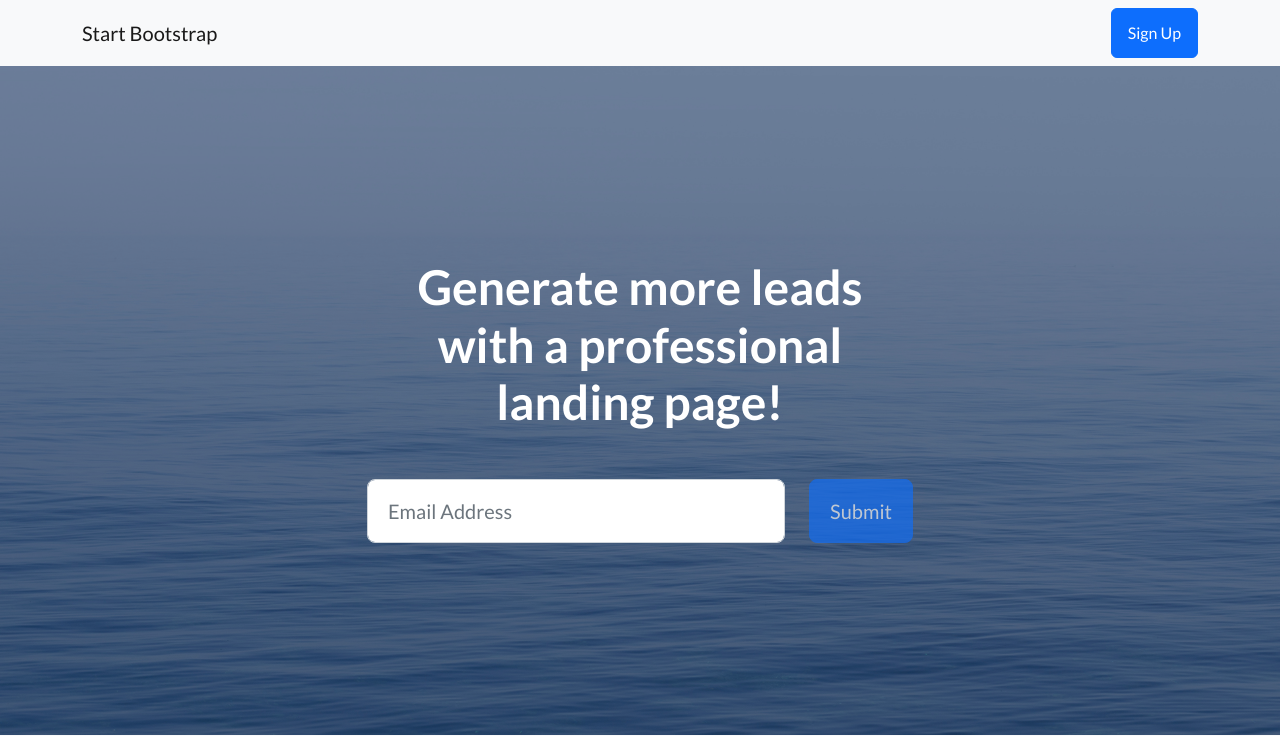
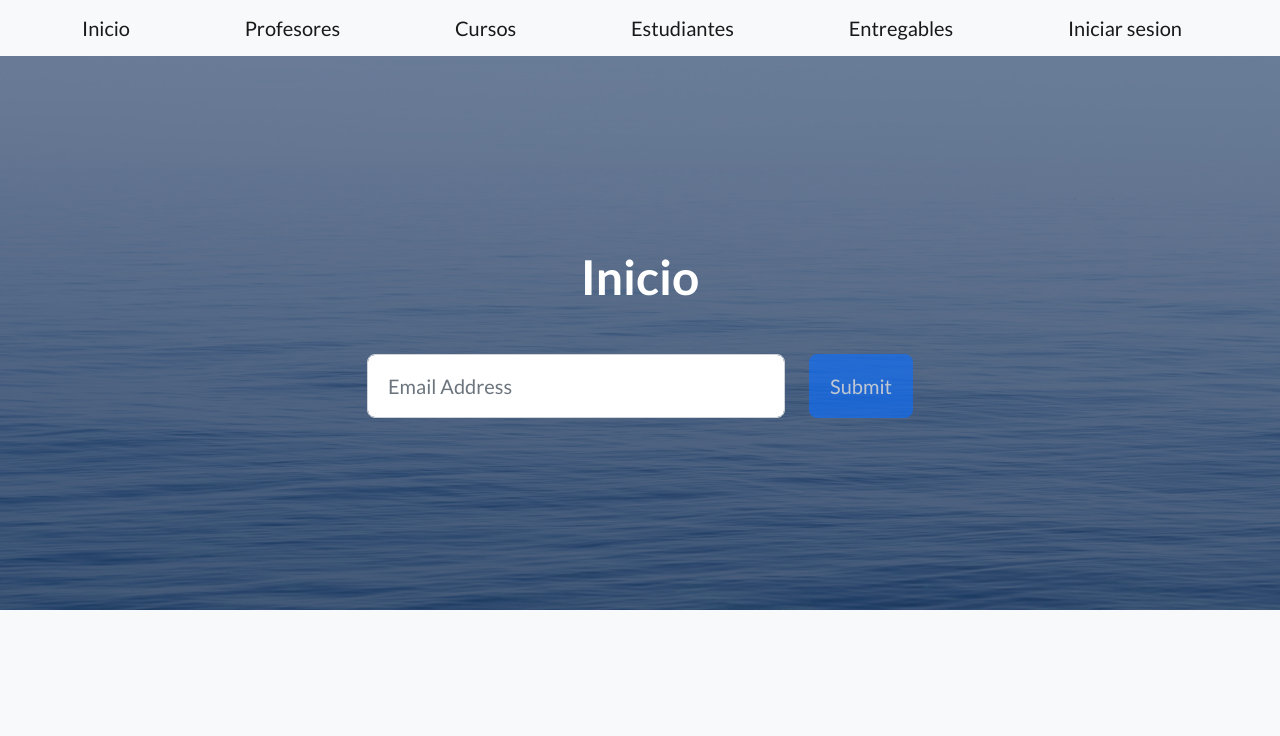
Before and after one commit to luuuK22/3era-Preentrega-Luca-veintemilla-dominguez, a Django app: page /appdeprueba/inicio in a window 1280 px wide. Shown: the top 736 px of the page. Run offline with Django 4.2, Linux system fonts and the light colour scheme; some libraries are stand-ins or nearby versions.

Commit message:
5 commit

```diff
--- a/3era preentrega luca veintemilla dominguez/appdeprueba/models.py
+++ b/3era preentrega luca veintemilla dominguez/appdeprueba/models.py
@@ -10,12 +10,14 @@ class Estudiante(models.Model):
     nombre = models.CharField(max_length=40)
     apellido = models.CharField(max_length=20)
     email = models.EmailField(max_length=40)
+    DNI = models.CharField(max_length=40)
 
 class Profesor(models.Model):
     nombre = models.CharField(max_length=40)
     apellido = models.CharField(max_length=20)
     email = models.EmailField(max_length=40)
-    apellido = models.CharField(max_length=30)
+
+
 
 class Entregable(models.Model):
     nombre = models.CharField(max_length=30)
--- /dev/null
+++ b/3era preentrega luca veintemilla dominguez/appdeprueba/templates/appdeprueba/Profesor.html
@@ -0,0 +1,6 @@
+{% extends "appdeprueba/padre.html" %}
+{% load static %}
+
+{% block title %} Profes {% endblock title %}
+
+{% block heading %} Profes {% endblock heading %}
--- /dev/null
+++ b/3era preentrega luca veintemilla dominguez/appdeprueba/templates/appdeprueba/entregable.html
@@ -0,0 +1,6 @@
+{% extends "appdeprueba/padre.html" %}
+{% load static %}
+
+{% block title %} entregables {% endblock title %}
+
+{% block heading %} entregables {% endblock heading %}
--- /dev/null
+++ b/3era preentrega luca veintemilla dominguez/appdeprueba/templates/appdeprueba/inicio.html
@@ -0,0 +1,18 @@
+{% extends "appdeprueba/padre.html" %}
+{% load static %}
+{% block title %} inicio {% endblock title %}
+
+{%  block main %}
+<h1>Pagina de inicio</h1>
+
+    <p>
+        Lorem ipsum, dolor sit amet consectetur adipisicing elit. Repudiandae quo assumenda earum sed dolore amet adipisci officiis, cupiditate molestiae ad nobis cum ipsa aspernatur? Dolore tempora ipsum qui deserunt atque.
+
+
+    </p>
+
+
+
+
+
+{% endblock main %}
--- a/3era preentrega luca veintemilla dominguez/appdeprueba/templates/appdeprueba/index.html
+++ b/3era preentrega luca veintemilla dominguez/appdeprueba/templates/appdeprueba/padre.html
@@ -7,7 +7,7 @@
         <meta name="viewport" content="width=device-width, initial-scale=1, shrink-to-fit=no" />
         <meta name="description" content="" />
         <meta name="author" content="" />
-        <title>Landing Page - Start Bootstrap Theme</title>
+        <title>{% block title %} Inicio {% endblock title %} </title>
         <!-- Favicon-->
         <link rel="icon" type="image/x-icon" href= "{% static 'assets/favicon.ico' %}" />
         <!-- Bootstrap icons-->
@@ -19,10 +19,17 @@
     </head>
     <body>
         <!-- Navigation-->
+
         <nav class="navbar navbar-light bg-light static-top">
             <div class="container">
-                <a class="navbar-brand" href="#!">Start Bootstrap</a>
-                <a class="btn btn-primary" href="#signup">Sign Up</a>
+                <a class="navbar-brand" href="{% url 'inicio' %}">Inicio</a>
+                <a class="navbar-brand" href="{% url 'Profes' %}">Profesores</a>
+                <a class="navbar-brand" href="{% url 'Cursos' %}">Cursos</a>
+                <a class="navbar-brand" href="{% url 'Alumnos' %}">Estudiantes</a>
+                <a class="navbar-brand" href="{% url 'Entregables' %}">Entregables</a>
+                <a class="navbar-brand" href="{% url 'Iniciar sesion' %}">Iniciar sesion</a>
+
+
             </div>
         </nav>
         <!-- Masthead-->
@@ -32,7 +39,7 @@
                     <div class="col-xl-6">
                         <div class="text-center text-white">
                             <!-- Page heading-->
-                            <h1 class="mb-5">Generate more leads with a professional landing page!</h1>
+                            <h1 class="mb-5">{% block heading %} Inicio {% endblock heading %}</h1>
                             <!-- Signup form-->
                             <!-- * * * * * * * * * * * * * * *-->
                             <!-- * * SB Forms Contact Form * *-->
@@ -134,7 +141,7 @@
                 <div class="row">
                     <div class="col-lg-4">
                         <div class="testimonial-item mx-auto mb-5 mb-lg-0">
-                            <img class="img-fluid rounded-circle mb-3" src="assets/img/testimonials-1.jpg" alt="..." />
+                            <img class="img-fluid rounded-circle mb-3" src="{% static 'assets/img/testimonials-1.jpg %'} alt="..." />
                             <h5>Margaret E.</h5>
                             <p class="font-weight-light mb-0">"This is fantastic! Thanks so much guys!"</p>
                         </div>
@@ -201,6 +208,11 @@
                 </div>
             </div>
         </section>
+
+        {% block contenidoquecambia %}
+
+
+            {%  endblock  %}
         <!-- Footer-->
         <footer class="footer bg-light">
             <div class="container">
@@ -232,6 +244,8 @@
                     </div>
                 </div>
             </div>
+
+
         </footer>
         <!-- Bootstrap core JS-->
         <script src="https://cdn.jsdelivr.net/npm/bootstrap@5.2.3/dist/js/bootstrap.bundle.min.js"></script>
--- a/3era preentrega luca veintemilla dominguez/appdeprueba/urls.py
+++ b/3era preentrega luca veintemilla dominguez/appdeprueba/urls.py
@@ -7,9 +7,12 @@ from appdeprueba import views
 urlpatterns = [
 
 
-    path("inicio",views.home),
-    path("cursos/",views.cursos),
-    path("alumnos/",views.alumnos),
-    path("profes/",views.profesores)
+    path("inicio",views.home,name="inicio"),
+    path("cursos/",views.cursos, name="Cursos"),
+    path("alumnos/",views.alumnos,name="Alumnos"),
+    path("profes/",views.profesores,name="Profes"),
+    path("entregables/",views.entregables,name="Entregables"),
+    path("Iniciar_sesion/",views.iniciar_sesion,name="Iniciar sesion")
+
 
 ]
--- a/3era preentrega luca veintemilla dominguez/appdeprueba/views.py
+++ b/3era preentrega luca veintemilla dominguez/appdeprueba/views.py
@@ -4,13 +4,19 @@ from django.shortcuts import HttpResponse
 
 
 def home(request):
-    return render(request, "appdeprueba/index.html")
+    return render(request, "appdeprueba/inicio.html")
 
 def cursos(request):
-    return render(request, "cursos.html")
+    return render(request, "appdeprueba/cursos.html")
 
 def profesores(request):
-    return HttpResponse("vista de profes")
+    return render(request, "appdeprueba/Profesor.html")
 
 def alumnos(request):
-    return HttpResponse("vista de alumnos")
+    return  render(request, "appdeprueba/Estudiantes.html")
+
+def entregables(request):
+    return render(request, "appdeprueba/entregables.html")
+
+def iniciar_sesion(request):
+    return render(request, "appdeprueba/iniciar_sesion.html")
```
Also changed, not shown: 3era preentrega luca veintemilla dominguez/appdeprueba/templates/appdeprueba/cursos.html (+8 -11 lines), 3era preentrega luca veintemilla dominguez/templates/prueba.html (deleted, +0 -13 lines), 3era preentrega luca veintemilla dominguez/appdeprueba/templates/appdeprueba/Estudiante.html (added), 3era preentrega luca veintemilla dominguez/appdeprueba/templates/iniciar_sesion.html (added), 1 other file.
